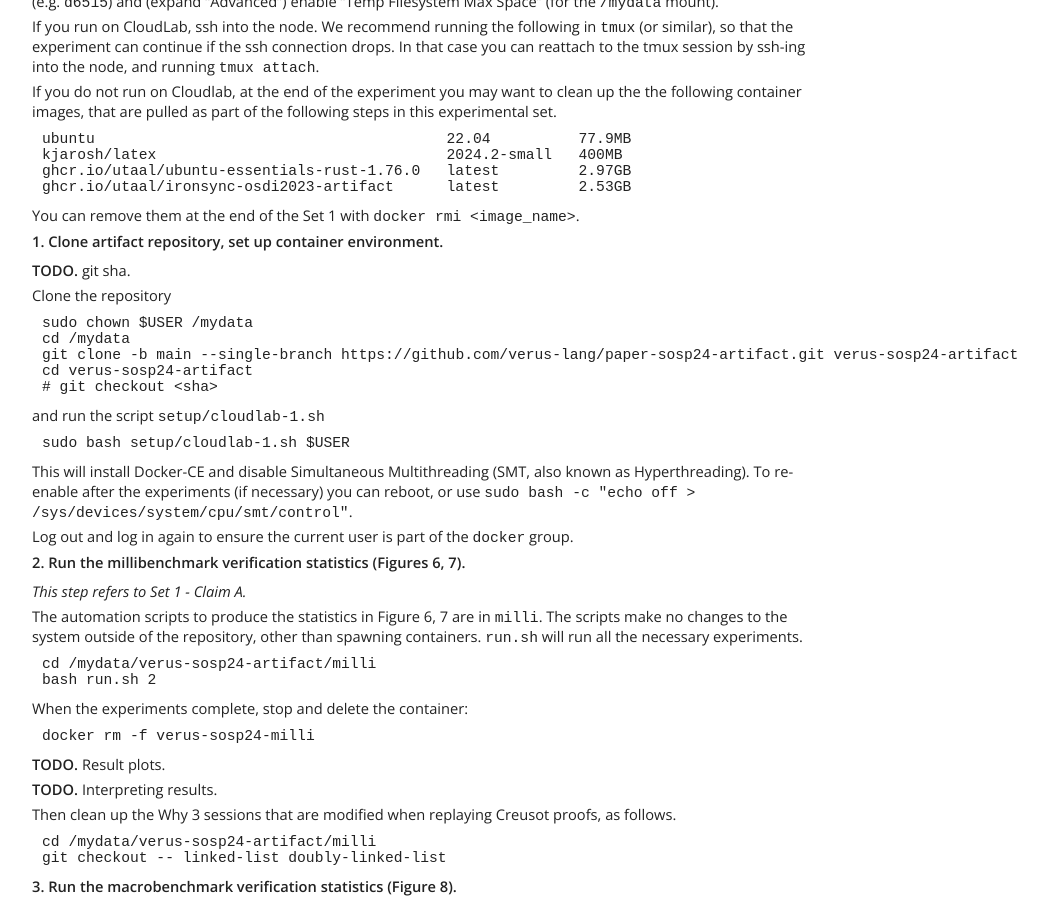
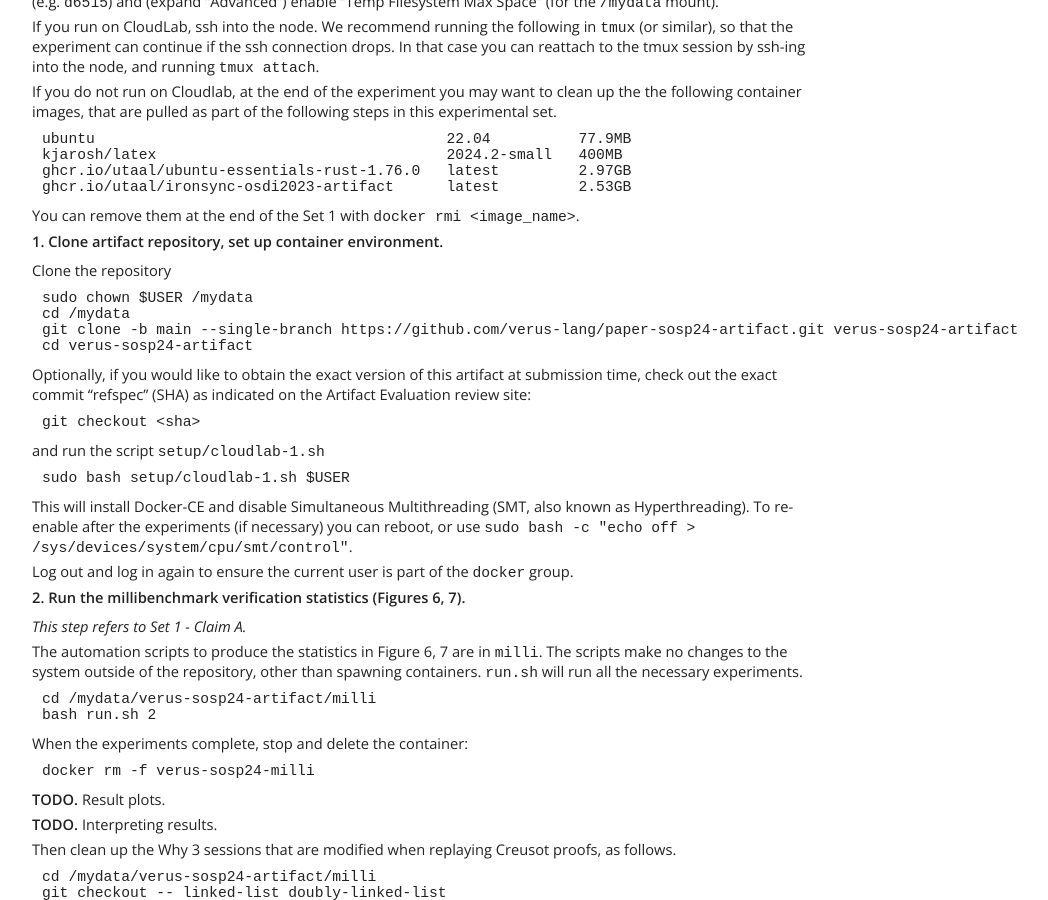
Before and after one commit to verus-lang/paper-sosp24-artifact, a Jekyll site: the page built from site/guide.md, in a window 1280 px wide and 900 px high, scrolled down 1505 px. Shown: the whole window, without its empty margins (8-1056 px from the left). Built offline with Jekyll 4.4.1, drawn with Linux system fonts in a browser that asks for light colours.

Commit message:
point to sha on review site

````diff
--- a/site/guide.md
+++ b/site/guide.md
@@ -86,8 +86,6 @@ You can remove them at the end of the Set 1 with `docker rmi <image_name>`.
 
 #### 1. Clone artifact repository, set up container environment.
 
-**TODO.** git sha.
-
 Clone the repository
 
 ```shell
@@ -95,7 +93,13 @@ sudo chown $USER /mydata
 cd /mydata
 git clone -b main --single-branch https://github.com/verus-lang/paper-sosp24-artifact.git verus-sosp24-artifact
 cd verus-sosp24-artifact
-# git checkout <sha>
+```
+
+Optionally, if you would like to obtain the exact version of this artifact at submission time,
+check out the exact commit "refspec" (SHA) as indicated on the Artifact Evaluation review site:
+
+```shell
+git checkout <sha>
 ```
 
 and run the script `setup/cloudlab-1.sh`
````
